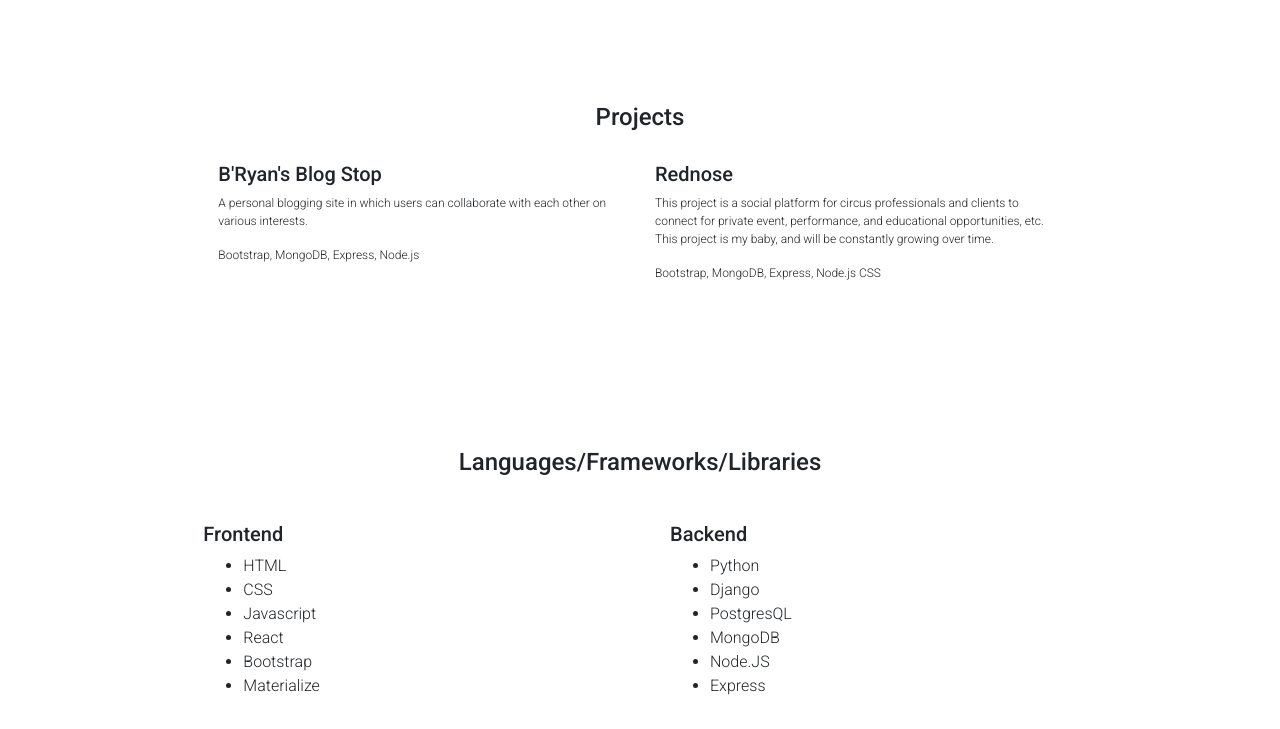
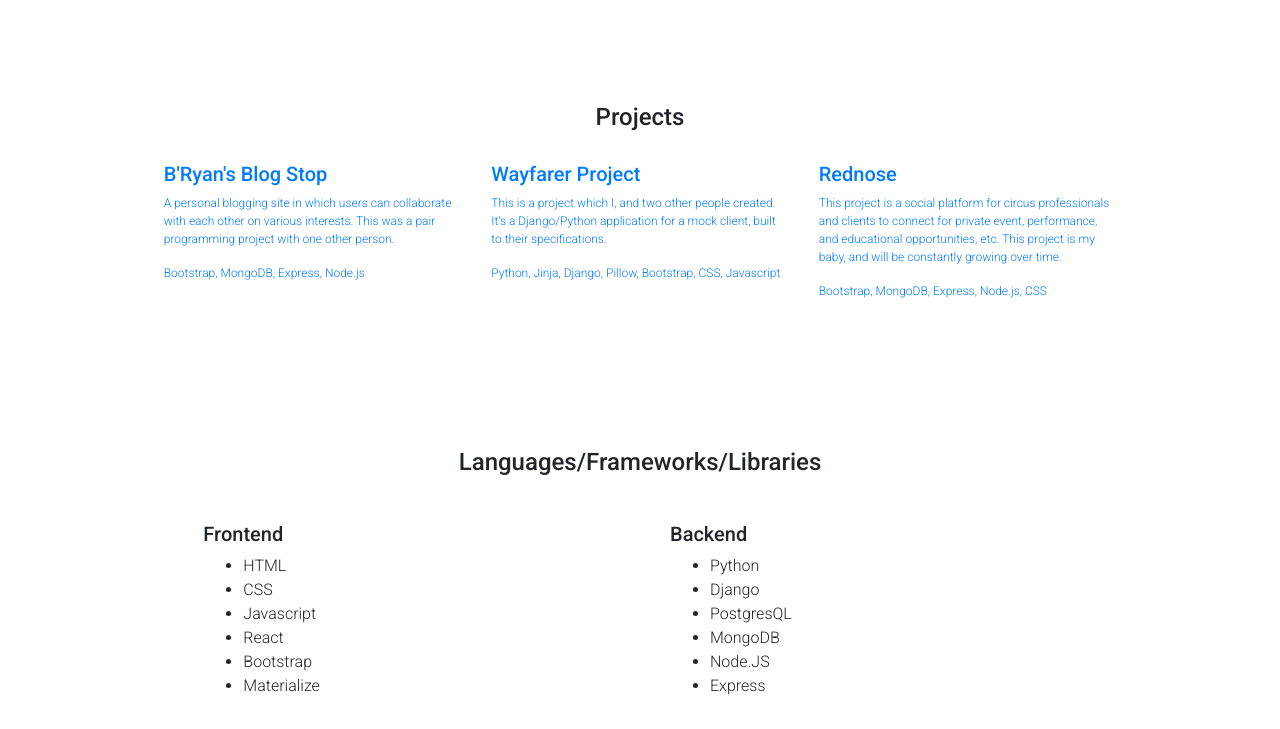
Before and after one commit to kretzbryan/portfolio, a plain HTML site: page index.html in a window 1280 px wide. Shown: the part 849-1578 px from the top of the page. Drawn offline with nearby package versions, Linux system fonts and the light colour scheme.

Commit message:
links added to projects

```diff
--- a/index.html
+++ b/index.html
@@ -28,16 +28,27 @@
     </section>
     <h4 id='projects'class='section__title'>Projects</h4>
     <section class="project__container row">
-    <div class="col-4 project__card">
+        <a class='col-3 project__link' href="https://projectoneblog.herokuapp.com/">
+            <div class="project__card">
                 <h5>B'Ryan's Blog Stop</h5>
-        <p>A personal blogging site in which users can collaborate with each other on various interests.</p>
+                <p>A personal blogging site in which users can collaborate with each other on various interests. This was a pair programming project with one other person.</p>
                 <p>Bootstrap, MongoDB, Express, Node.js</p>
             </div>
-    <div class="col-4 project__card">
+        </a>
+        <a class='col-3 project__link' href="https://bkretzwayfarer.herokuapp.com/">
+            <div class="project__card">
+                <h5>Wayfarer Project</h5>
+                <p>This is a project which I, and two other people created. It's a Django/Python application for a mock client, built to their specifications. </p>
+                <p>Python, Jinja, Django, Pillow, Bootstrap, CSS, Javascript</p>
+            </div>
+        </a>
+        <a class='col-3 project__link' href="https://rednose-multipage.herokuapp.com/">
+            <div class="project__card">
                 <h5>Rednose</h5>
                 <p>This project is a social platform for circus professionals and clients to connect for private event, performance, and educational opportunities, etc. This project is my baby, and will be constantly growing over time. </p>
-        <p>Bootstrap, MongoDB, Express, Node.js CSS</p>
+                <p>Bootstrap, MongoDB, Express, Node.js, CSS</p>
             </div>
+        </a>
     </section>
     <h4 class="section__title"> Languages/Frameworks/Libraries </h4>
     <section class="row skill__container">
--- a/styles/main.css
+++ b/styles/main.css
@@ -55,6 +55,10 @@ a.nav-link{
     color: #e4e3e3;
 }
 
+a.project__link {
+    text-decoration: none;
+}
+
 .about__container {
     display: flex;
     justify-content: center;
@@ -75,8 +79,9 @@ a.nav-link{
 
 .project__card {
     font-size: 12px;
-    width: 200px;
+    width: 100%;
     height: 200px;
+    text-decoration: none;
 }
 
 .skill__card {
```
Lines whose indentation alone changed are shown as unchanged.
